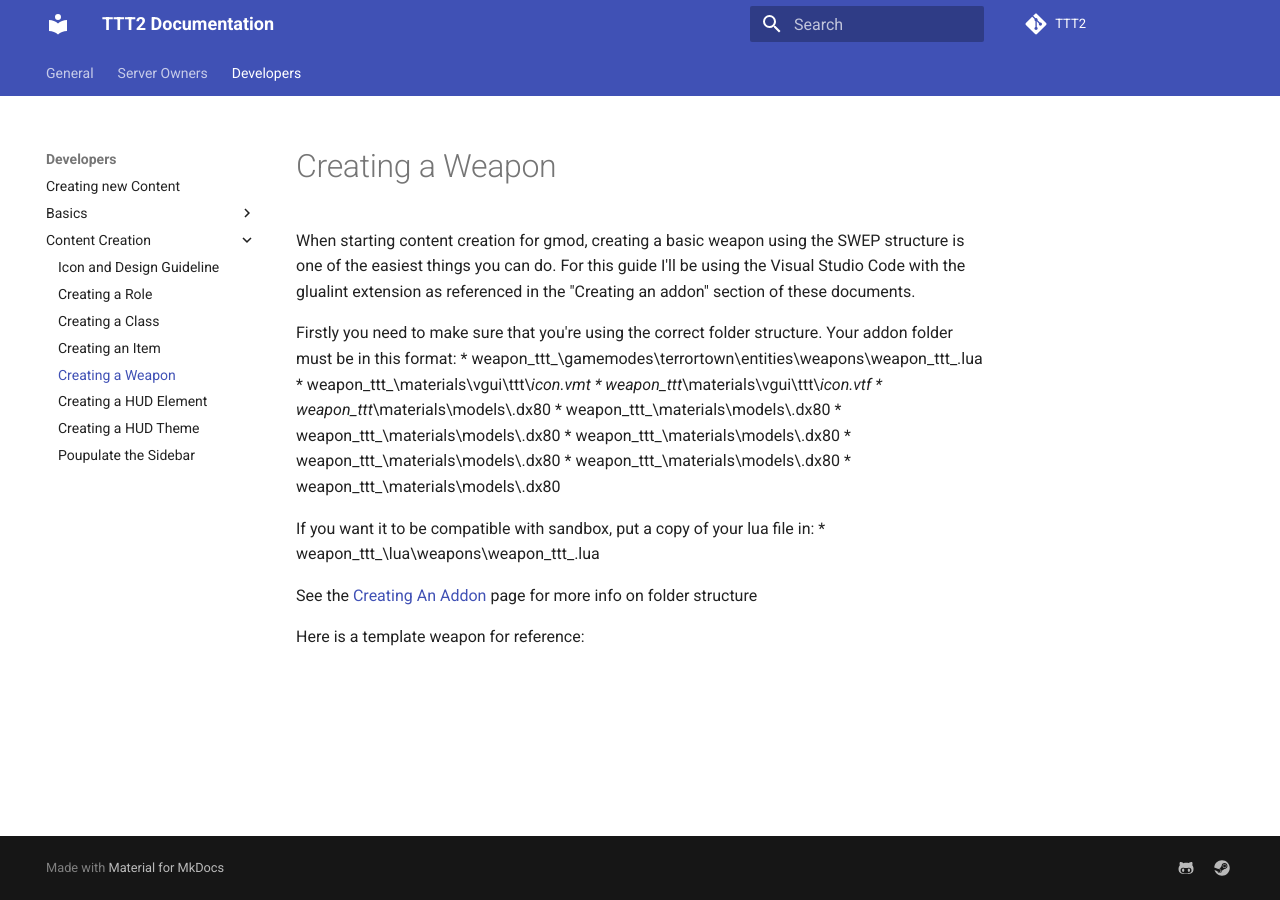
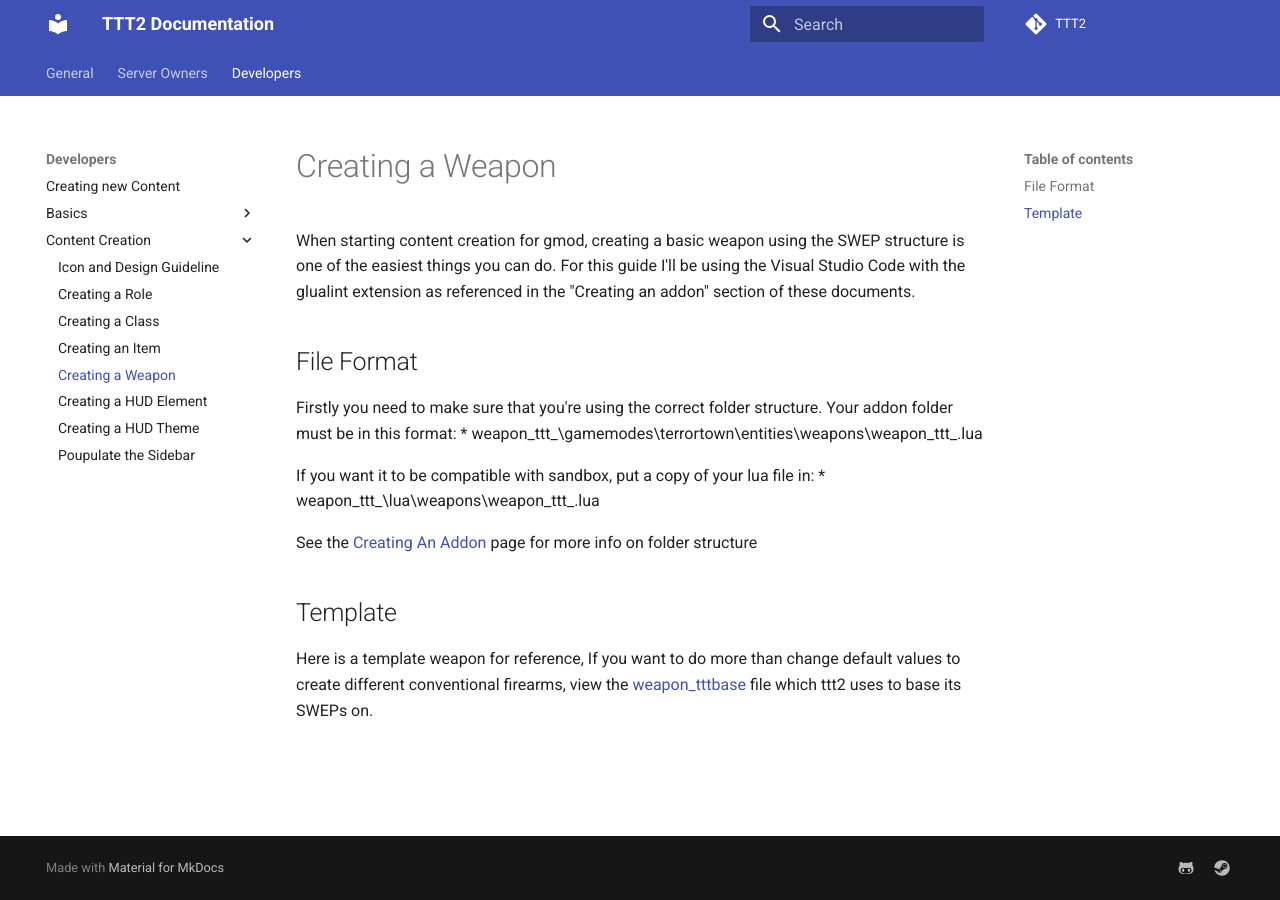
Before and after one commit to TTT-2/docs, an MkDocs documentation site: the page built from docs/developers/content-creation/creating-a-weapon.md, in a window 1280 px wide. Built offline with MkDocs 1.6.1 and Material for MkDocs 9.7.7, drawn with Linux system fonts in a browser that asks for light colours; comment, search, counter and statistics services are not loaded.

Commit message:
Update creating-a-weapon.md

```diff
--- a/docs/developers/content-creation/creating-a-weapon.md
+++ b/docs/developers/content-creation/creating-a-weapon.md
@@ -2,22 +2,17 @@
 When starting content creation for gmod, creating a basic weapon using the SWEP structure is one of the easiest things you can do.
 For this guide I'll be using the Visual Studio Code with the glualint extension as referenced in the "Creating an addon" section of these documents.
 
+## File Format
+
 Firstly you need to make sure that you're using the correct folder structure.
 Your addon folder must be in this format:
 * weapon_ttt_<weapon name>\gamemodes\terrortown\entities\weapons\weapon_ttt_<weapon name>.lua
-* weapon_ttt_<weapon name>\materials\vgui\ttt\<weapon name>_icon.vmt
-* weapon_ttt_<weapon name>\materials\vgui\ttt\<weapon name>_icon.vtf
-* weapon_ttt_<weapon name>\materials\models\<model name>.dx80
-* weapon_ttt_<weapon name>\materials\models\<model name>.dx80
-* weapon_ttt_<weapon name>\materials\models\<model name>.dx80
-* weapon_ttt_<weapon name>\materials\models\<model name>.dx80
-* weapon_ttt_<weapon name>\materials\models\<model name>.dx80
-* weapon_ttt_<weapon name>\materials\models\<model name>.dx80
-* weapon_ttt_<weapon name>\materials\models\<model name>.dx80
 
 If you want it to be compatible with sandbox, put a copy of your lua file in:
 * weapon_ttt_<weapon name>\lua\weapons\weapon_ttt_<weapon name>.lua
 
 See the [Creating An Addon](https://docs.ttt2.neoxult.de/developers/basics/creating-an-addon/) page for more info on folder structure
 
-Here is a template weapon for reference:
+## Template
+Here is a template weapon for reference,
+If you want to do more than change default values to create different conventional firearms, view the [weapon_tttbase](https://github.com/TTT-2/TTT2/blob/master/gamemodes/terrortown/entities/weapons/weapon_tttbase.lua) file which ttt2 uses to base its SWEPs on.
```
